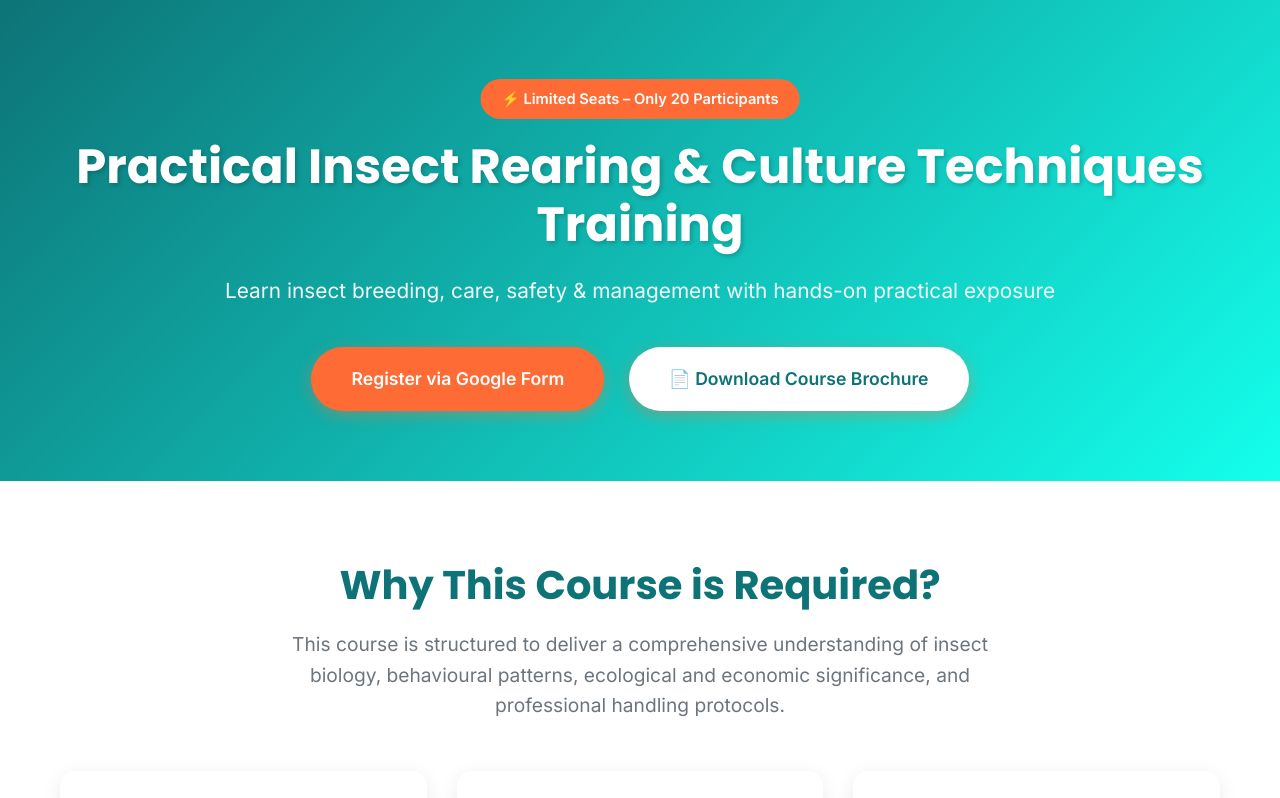
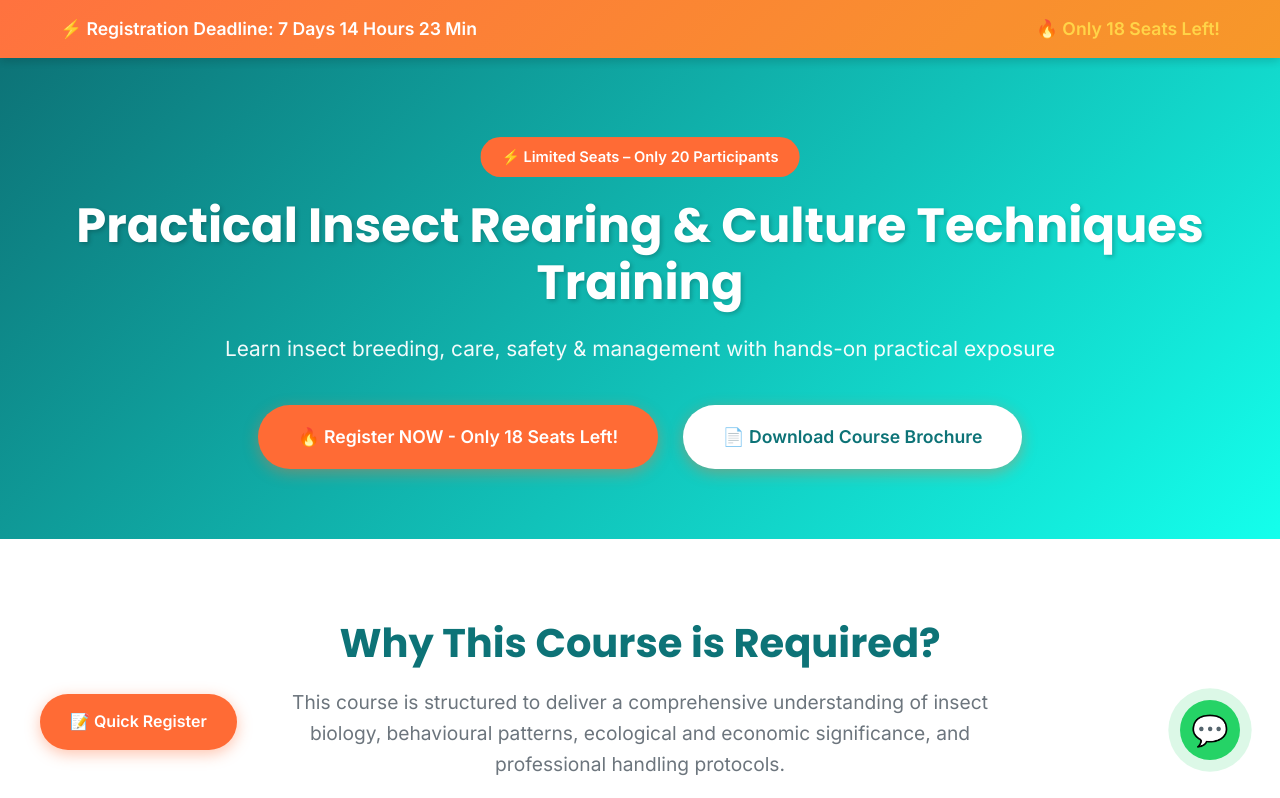
Before and after one commit to psb7354-jpg/insect-rearing-course-landing, a plain HTML site: page index.html in a window 1280 px wide. Shown: the top 798 px of the page. Drawn offline with Linux system fonts and the light colour scheme.

Commit message:
🚀 Major improvements: WhatsApp button, countdown timer, urgency elements, analytics

```diff
--- a/index.html
+++ b/index.html
@@ -154,9 +154,125 @@
             .cards-grid { grid-template-columns: 1fr; }
             .cta-button { padding: 15px 30px; font-size: 1rem; }
         }
+
+
+        /* Countdown Bar - Sticky at top */
+        .countdown-bar {
+            background: linear-gradient(135deg, #ff6b35 0%, #f7931e 100%);
+            color: white;
+            font-size: 1.1rem;
+            font-weight: 600;
+            position: sticky;
+            top: 0;
+            z-index: 999;
+            box-shadow: 0 2px 10px rgba(0,0,0,0.2);
+            animation: pulse-bar 2s infinite;
+        }
+
+        @keyframes pulse-bar { 0%, 100% { opacity: 1; } 50% { opacity: 0.95; } }
+
+        .countdown-content {
+            display: flex;
+            justify-content: space-between;
+            align-items: center;
+            padding: 15px 20px;
+            max-width: 1200px;
+            margin: 0 auto;
+        }
+
+        /* WhatsApp Floating Button */
+        .whatsapp-float {
+            position: fixed;
+            width: 60px;
+            height: 60px;
+            bottom: 40px;
+            right: 40px;
+            background-color: #25d366;
+            color: #FFF;
+            border-radius: 50px;
+            text-align: center;
+            font-size: 30px;
+            box-shadow: 2px 2px 10px rgba(0,0,0,0.3);
+            z-index: 998;
+            display: flex;
+            align-items: center;
+            justify-content: center;
+            transition: all 0.3s;
+            text-decoration: none;
+        }
+
+        .whatsapp-float:hover {
+            transform: scale(1.1);
+            box-shadow: 2px 2px 15px rgba(0,0,0,0.4);
+            background-color: #128C7E;
+        }
+
+        .whatsapp-pulse {
+            animation: whatsapp-pulse 1.5s infinite;
+        }
+
+        @keyframes whatsapp-pulse {
+            0% { box-shadow: 0 0 0 0 rgba(37, 211, 102, 0.7); }
+            70% { box-shadow: 0 0 0 15px rgba(37, 211, 102, 0); }
+            100% { box-shadow: 0 0 0 0 rgba(37, 211, 102, 0); }
+        }
+
+        /* Sticky CTA Button */
+        .sticky-cta {
+            position: fixed;
+            bottom: 40px;
+            left: 40px;
+            background: var(--cta-orange);
+            color: white;
+            padding: 15px 30px;
+            border-radius: 50px;
+            font-weight: 600;
+            font-size: 1rem;
+            box-shadow: 0 4px 15px rgba(255,107,53,0.4);
+            z-index: 998;
+            text-decoration: none;
+            animation: bounce 2s infinite;
+        }
+
+        @keyframes bounce {
+            0%, 100% { transform: translateY(0); }
+            50% { transform: translateY(-10px); }
+        }
+
+        /* Responsive for WhatsApp & Sticky CTA */
+        @media (max-width: 768px) {
+            .countdown-content { flex-direction: column; gap: 10px; font-size: 0.9rem; }
+            .whatsapp-float { width: 50px; height: 50px; bottom: 20px; right: 20px; font-size: 25px; }
+            .sticky-cta { display: none; } /* Hide on mobile to avoid clutter */
+        }
+
     </style>
+
+
+    <!-- Google Analytics - Replace GA_MEASUREMENT_ID with your actual ID -->
+    <script async src="https://www.googletagmanager.com/gtag/js?id=GA_MEASUREMENT_ID"></script>
+    <script>
+        window.dataLayer = window.dataLayer || [];
+        function gtag(){dataLayer.push(arguments);}
+        gtag('js', new Date());
+        gtag('config', 'GA_MEASUREMENT_ID');
+    </script>
+
 </head>
 <body>
+
+    <!-- Countdown Bar -->
+    <div class="countdown-bar">
+        <div class="countdown-content">
+            <div>
+                ⚡ <strong>Registration Deadline:</strong> <span id="countdown">Loading...</span>
+            </div>
+            <div style="color: #ffd23f; font-weight: bold;">
+                🔥 Only <span id="seats">18</span> Seats Left!
+            </div>
+        </div>
+    </div>
+
     <!-- Hero Section -->
     <section class="hero">
         <div class="hero-content container">
@@ -164,7 +280,7 @@
             <h1>Practical Insect Rearing & Culture Techniques Training</h1>
             <p>Learn insect breeding, care, safety & management with hands-on practical exposure</p>
             <div>
-                <a href="#register" class="cta-button">Register via Google Form</a>
+                <a href="#register" class="cta-button">🔥 Register NOW - Only 18 Seats Left!</a>
                 <a href="https://drive.google.com/file/d/17w3tqsuhUVgCkzrl3Lr8S2k3uJDo1vGZ/preview" target="_blank" class="cta-button cta-secondary">📄 Download Course Brochure</a>
             </div>
         </div>
@@ -337,5 +453,48 @@
             });
         });
     </script>
+
+    <!-- WhatsApp Floating Button -->
+    <a href="https://wa.me/916290788525?text=Hi,%20I%20want%20to%20register%20for%20Insect%20Rearing%20Course%20(Feb%201,%202026)"
+       class="whatsapp-float whatsapp-pulse"
+       target="_blank"
+       aria-label="Register via WhatsApp">
+        💬
+    </a>
+
+    <!-- Sticky Register CTA -->
+    <a href="#register" class="sticky-cta">
+        📝 Quick Register
+    </a>
+
+
+
+    <script>
+        // Countdown Timer
+        const deadline = new Date('February 1, 2026 00:00:00').getTime();
+
+        function updateCountdown() {
+            const now = new Date().getTime();
+            const distance = deadline - now;
+
+            const days = Math.floor(distance / (1000 * 60 * 60 * 24));
+            const hours = Math.floor((distance % (1000 * 60 * 60 * 24)) / (1000 * 60 * 60));
+            const minutes = Math.floor((distance % (1000 * 60 * 60)) / (1000 * 60));
+
+            document.getElementById('countdown').innerHTML = days + " Days " + hours + " Hours " + minutes + " Min";
+
+            if (distance < 0) {
+                document.getElementById('countdown').innerHTML = "REGISTRATION CLOSED";
+                document.querySelector('.countdown-bar').style.background = '#dc3545';
+            }
+        }
+
+        updateCountdown();
+        setInterval(updateCountdown, 60000); // Update every minute
+
+        // Optional: Update seats remaining (you can manually change this)
+        // document.getElementById('seats').innerHTML = "15"; // Update as seats fill
+    </script>
+
 </body>
 </html>
```
